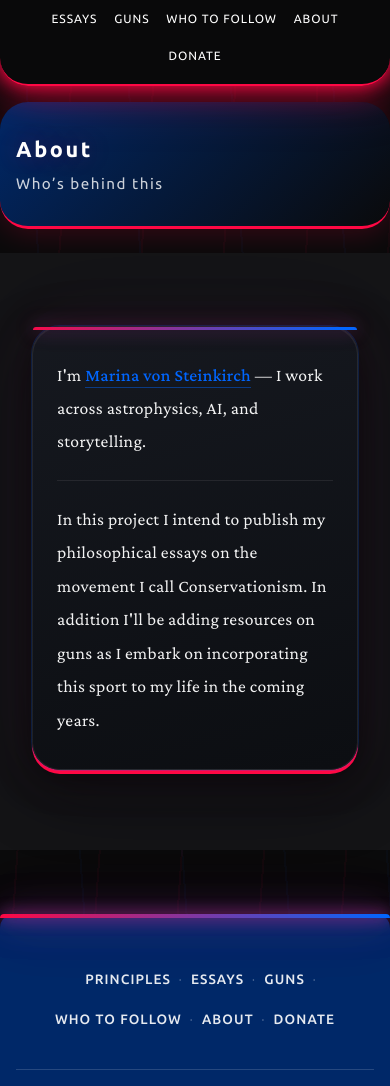
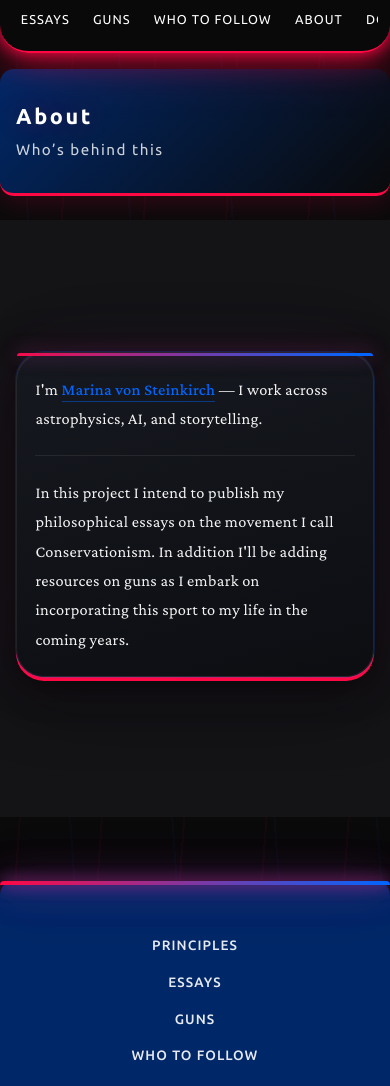
Before and after one commit to storyteller-13/conservationism, a website: page pages/about.html in a window 390 px wide. Shown: the part 60-1146 px from the top of the page. Drawn offline with nearby package versions, Linux system fonts and the light colour scheme.

Commit message:
feat: make sure it looks good on mobile

```diff
--- a/styles/global.css
+++ b/styles/global.css
@@ -974,7 +974,7 @@ footer::before {
   nav {
     position: sticky;
     flex-wrap: wrap;
-    padding: 0.75rem 1rem;
+    padding: 0.75rem 0.75rem;
     gap: 0.5rem;
     background: rgba(10, 10, 11, 0.98);
     border-bottom: 1px solid rgba(255, 8, 68, 0.35);
@@ -990,17 +990,27 @@ footer::before {
 
   nav .links {
     display: flex;
-    flex-wrap: wrap;
-    justify-content: center;
-    gap: 0.25rem;
+    flex-wrap: nowrap;
+    justify-content: flex-start;
+    gap: 0.35rem;
     width: 100%;
     order: 2;
+    overflow-x: auto;
+    -webkit-overflow-scrolling: touch;
+    scrollbar-width: none;
+    padding-bottom: 0.15rem;
+  }
+
+  nav .links::-webkit-scrollbar {
+    display: none;
   }
 
   nav .links a {
-    font-size: 0.75rem;
-    padding: 0.5rem 0.4rem;
+    flex: 0 0 auto;
+    font-size: 0.8rem;
+    padding: 0.5rem 0.55rem;
     letter-spacing: 0.08em;
+    white-space: nowrap;
   }
 
   .hero {
@@ -1049,8 +1059,18 @@ footer::before {
     margin-bottom: 2rem;
   }
 
+  .footer-col {
+    flex-direction: column;
+    gap: 0.2rem;
+  }
+
   .footer-col a {
     font-size: 0.85rem;
+    padding: 0.45rem 0;
+  }
+
+  .footer-col a::after {
+    display: none;
   }
 
   .footer-bottom {
@@ -1154,5 +1174,22 @@ footer::before {
 
   nav .links a {
     font-size: 0.7rem;
+    padding: 0.5rem 0.45rem;
   }
 }
+
+@media (max-width: 480px) {
+  .dashboard-hero {
+    border-radius: var(--radius);
+  }
+
+  .about-content {
+    padding: 1rem 1rem 1.5rem;
+  }
+
+  .about-card__inner {
+    font-size: 1.02rem;
+    line-height: 1.8;
+    padding: 1.4rem 1.15rem;
+  }
+}
```
Also changed, not shown: pages/essays/the_perfect_gentleman_2026.html (+17 -0 lines), pages/essays/the_perfect_lady_2026.html (+17 -0 lines).
